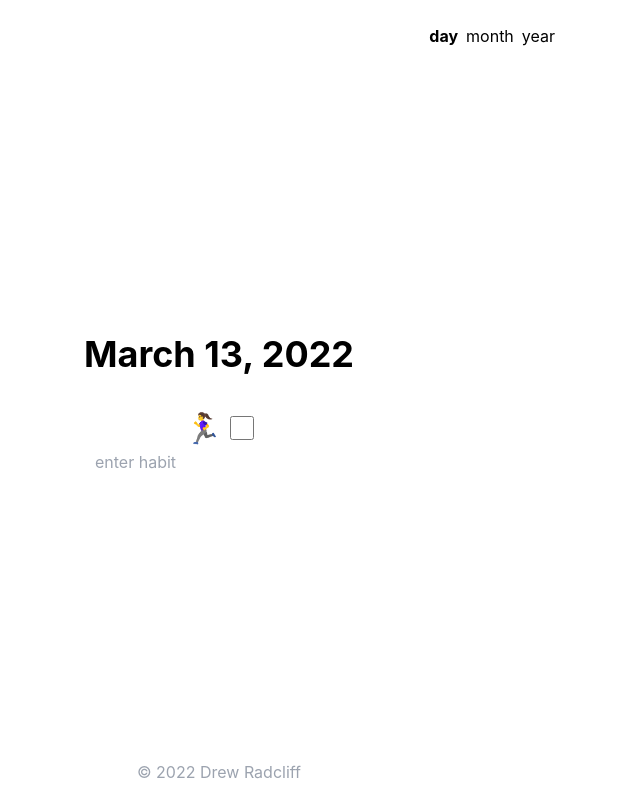
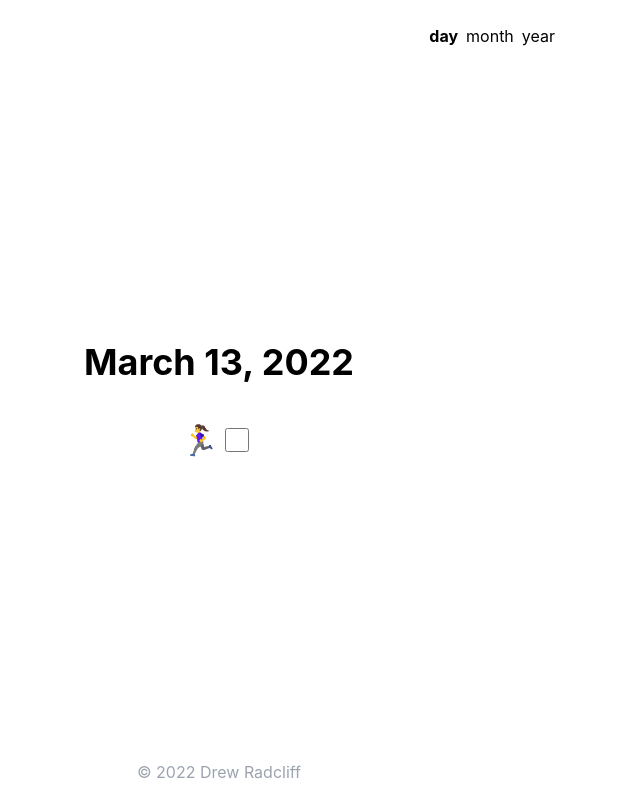
Before and after one commit to drewradcliff/habit, a Next.js app: page / in a window 1280 px wide. Shown: the whole page, without its empty margins (421-1061 px from the left). Built offline with nearby package versions, Linux system fonts and the light colour scheme.

Commit message:
Add emoji picker

```diff
--- /dev/null
+++ b/components/ListItem.tsx
@@ -0,0 +1,59 @@
+import { useState } from "react";
+import dynamic from "next/dynamic";
+import { XIcon, PlusIcon } from "@heroicons/react/outline";
+import { IEmojiData } from "emoji-picker-react";
+
+const Picker = dynamic(() => import("emoji-picker-react"), { ssr: false });
+
+interface Props {
+  text: string;
+  checked: boolean;
+  id: string;
+  index: number;
+  handleCheck: (id: string, checked: boolean) => void;
+  handleDelete: (id: string) => void;
+  handleNew: (index: number, emoji: string) => void;
+}
+
+export default function ListItem({
+  text,
+  checked,
+  id,
+  index,
+  handleCheck,
+  handleDelete,
+  handleNew,
+}: Props) {
+  const [picker, setPicker] = useState(false);
+
+  const onEmojiClick = (e: React.MouseEvent, emojiObject: IEmojiData) => {
+    handleNew(index, emojiObject.emoji);
+    setPicker(false);
+  };
+
+  return (
+    <div
+      key={id}
+      className="flex items-center p-2 text-3xl hover:outline outline-gray-200 group rounded-md box-content"
+    >
+      <div className="w-6 h-6" onClick={() => setPicker(true)}>
+        <PlusIcon className="group-hover:block hidden hover:cursor-pointer text-gray-500" />
+      </div>
+      <p className="w-[36px] text-center mr-2">{text}</p>
+      <input
+        className="w-6 h-6 mr-2"
+        type="checkbox"
+        checked={checked}
+        onChange={() => handleCheck(id, !checked)}
+      />
+      <div className="w-6 h-6" onClick={() => handleDelete(id)}>
+        <XIcon className="group-hover:block hidden hover:cursor-pointer text-gray-500" />
+      </div>
+      {picker && (
+        <div className="absolute">
+          <Picker onEmojiClick={onEmojiClick} />
+        </div>
+      )}
+    </div>
+  );
+}
--- a/pages/index.tsx
+++ b/pages/index.tsx
@@ -1,34 +1,15 @@
-import React, { ChangeEvent, KeyboardEvent, useState } from "react";
+import React, { useState } from "react";
 import type { NextPage } from "next";
 import Head from "next/head";
 import { v4 as uuidv4 } from "uuid";
-import { XIcon, MenuAlt4Icon } from "@heroicons/react/outline";
 import Footer from "../components/Footer";
 import Header from "../components/Header";
+import ListItem from "../components/ListItem";
 
 const habitList = [{ id: uuidv4(), text: "🏃‍♀️", checked: false }];
 
 const Home: NextPage = () => {
   const [list, setList] = useState(habitList);
-  const [text, setText] = useState("");
-  const [error, setError] = useState({});
-
-  const handleChange = (e: ChangeEvent<HTMLInputElement>) => {
-    setText(e.target.value);
-  };
-
-  const handleKeyDown = (e: KeyboardEvent) => {
-    if (text.length === 0) return;
-
-    if (text.length > 1) {
-      setError({ text: "Text can only be 1 character" });
-    }
-
-    if (e.key === "Enter") {
-      setList([...list, { id: uuidv4(), text: text, checked: false }]);
-      setText("");
-    }
-  };
 
   const handleCheck = (id: string, checked: boolean) => {
     let newList = list.map((item) => {
@@ -41,6 +22,16 @@ const Home: NextPage = () => {
     setList(list.filter((item) => item.id !== id));
   };
 
+  const handleNew = (index: number, emoji: string) => {
+    const newList = [...list];
+    newList.splice(index + 1, 0, {
+      id: uuidv4(),
+      text: emoji,
+      checked: false,
+    });
+    setList(newList);
+  };
+
   return (
     <>
       <Head>
@@ -48,42 +39,24 @@ const Home: NextPage = () => {
         <meta name="description" content="habit tracker" />
         <link rel="icon" href="/favicon.ico" />
       </Head>
-      <main className="max-w-2xl min-h-screen flex flex-col justify-between mx-auto">
+      <main className="container max-w-2xl min-h-screen flex flex-col justify-between mx-auto">
         <Header />
         <div className="flex flex-col items-center">
           <h1 className="text-4xl font-bold pb-8">March 13, 2022</h1>
           <div>
-            {list.map((item) => (
-              <div
+            {list.map((item, index) => (
+              <ListItem
                 key={item.id}
-                className="flex items-center justify-between w-36 text-3xl hover:bg-gray-100 group rounded-md p-1"
-              >
-                <div className="w-6 h-6">
-                  <MenuAlt4Icon className="group-hover:block hidden cursor-grab text-gray-500" />
-                </div>
-                <p className="w-[36px] text-center">{item.text}</p>
-                <input
-                  className="w-6 h-6"
-                  type="checkbox"
-                  checked={item.checked}
-                  onChange={() => handleCheck(item.id, !item.checked)}
-                />
-                <div className="w-6 h-6">
-                  <XIcon
-                    onClick={() => handleDelete(item.id)}
-                    className="group-hover:block hidden hover:cursor-pointer text-gray-500"
-                  />
-                </div>
-              </div>
+                text={item.text}
+                checked={item.checked}
+                id={item.id}
+                index={index}
+                handleCheck={handleCheck}
+                handleDelete={handleDelete}
+                handleNew={handleNew}
+              />
             ))}
           </div>
-          <input
-            type="text"
-            placeholder="enter habit"
-            value={text}
-            onKeyDown={handleKeyDown}
-            onChange={handleChange}
-          />
         </div>
         <Footer />
       </main>
```
Also changed, not shown: 1 other file (tests, documents, lock files or other folders).
